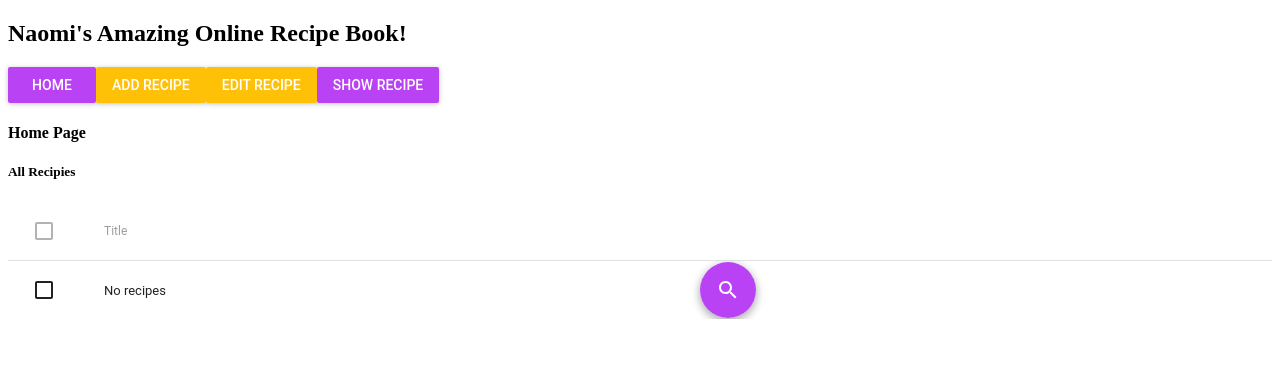
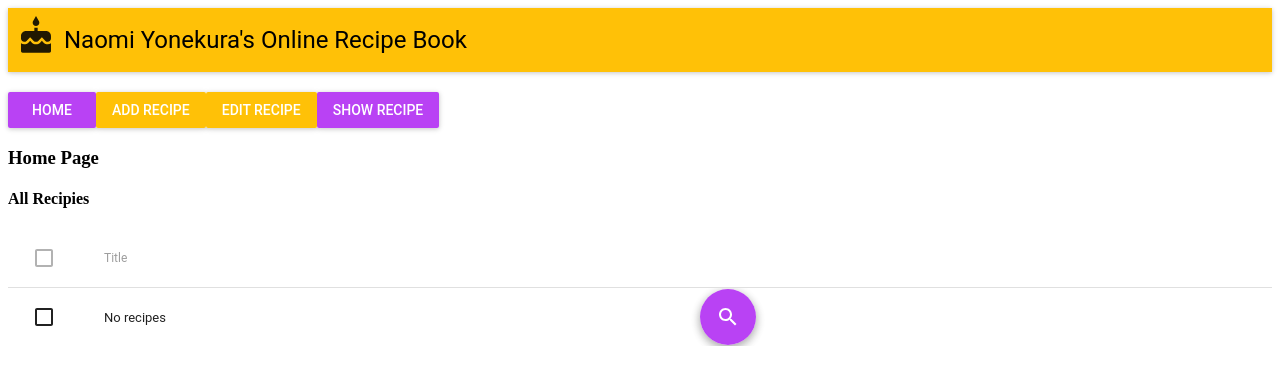
Before and after one commit to naomi-yonekura/RokkinCatCodingChallenge, a React app: page / in a window 1280 px wide. Shown: the top 384 px of the page. Built offline with nearby package versions, Linux system fonts and the light colour scheme; the HTML template or start-up script is replaced by a standard one.

Commit message:
Added a app header and styling to the header

```diff
--- a/src/landingPage.js
+++ b/src/landingPage.js
@@ -9,8 +9,12 @@ import EditRecipie from './editRecipie';
 import ShowRecipie from './showRecipie';
 import { MuiThemeProvider } from 'material-ui/styles';
 import RaisedButton from 'material-ui/RaisedButton';
+import AppBar from 'material-ui/AppBar';
+import Cake from 'material-ui/svg-icons/social/cake';
+import ContentAddCircle from 'material-ui/svg-icons/content/add-circle';
 
 import { HashRouter as Router, Link, Route, Switch } from 'react-router-dom';
+
 
 import {
     Table,
@@ -20,6 +24,8 @@ import {
     TableRow,
     TableRowColumn,
 } from 'material-ui/Table';
+import { darkBlack } from 'material-ui/styles/colors';
+import { IconButton } from 'material-ui';
 
 // ? Import the "database" here?
 
@@ -129,11 +135,19 @@ export default class LandingPage extends React.Component {
 
     render() {
         return (
-            <section>
-                <h1>Naomi's Amazing Online Recipe Book!</h1>
-
             <Router>
                 <section>
+                    <AppBar title="Naomi Yonekura's Online Recipe Book" primary={true}
+                        titleStyle={{ color: '#000000' }}
+                        iconElementLeft={<Cake style={{width: 40, height: 40}}/>}
+                        // iconElementRight={
+                        //     <Link to='/addRecipe'>
+                        //         <IconButton ><ContentAddCircle style={{width: 120, height: 120}}/></IconButton>
+                        //     </Link>}
+                        style={{ marginBottom: 20 }}
+                    />
+
+
 
                     <Link to='/' >
                         <RaisedButton label="Home" secondary={true} />
@@ -193,7 +207,7 @@ export default class LandingPage extends React.Component {
                 </section>
             </Router>
 
-            </section>
+
         );
     }
 
```
Lines whose indentation alone changed are shown as unchanged.
